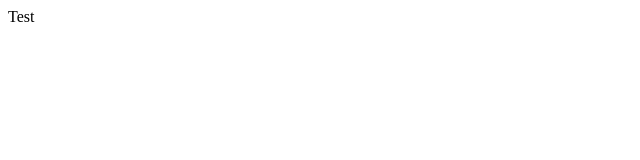
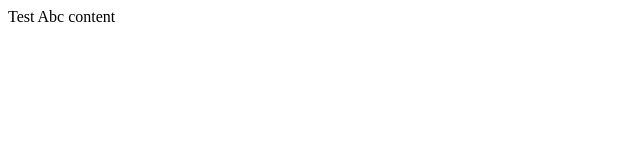
Before and after one commit to Akhila574746/Module, a plain HTML site: page index.html in a window 1280 px wide. Shown: the full height of the page, 0-640 px from the left. Drawn offline with Linux system fonts and the light colour scheme.

Commit message:
Second commit

```diff
--- a/index.html
+++ b/index.html
@@ -5,6 +5,6 @@
         </title>
     </head>
     <body>
-        Test
+        Test Abc content
     </body>
 </html>
```
